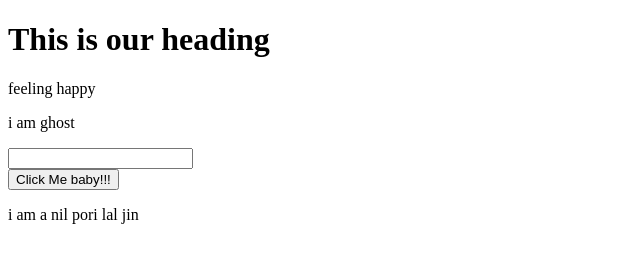
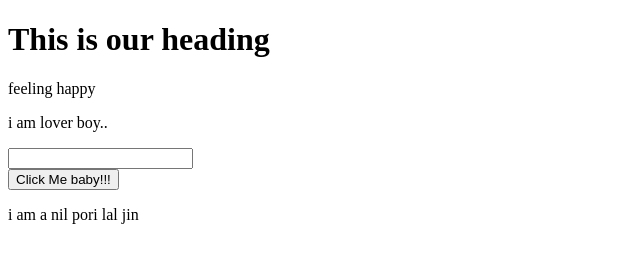
Before and after one commit to fuadtonmoy/My-First-Website, a plain HTML site: page index.html in a window 1280 px wide. Shown: the full height of the page, 0-640 px from the left. Drawn offline with Linux system fonts and the light colour scheme.

Commit message:
text updated

```diff
--- a/index.html
+++ b/index.html
@@ -9,7 +9,7 @@
 <body>
     <h1>This is our heading </h1>
     <p>feeling happy</p>
-    <p>i am ghost</p>
+    <p>i am lover boy..</p>
     <input type="text">
     <br>
     <button>Click Me baby!!!</button>
```
